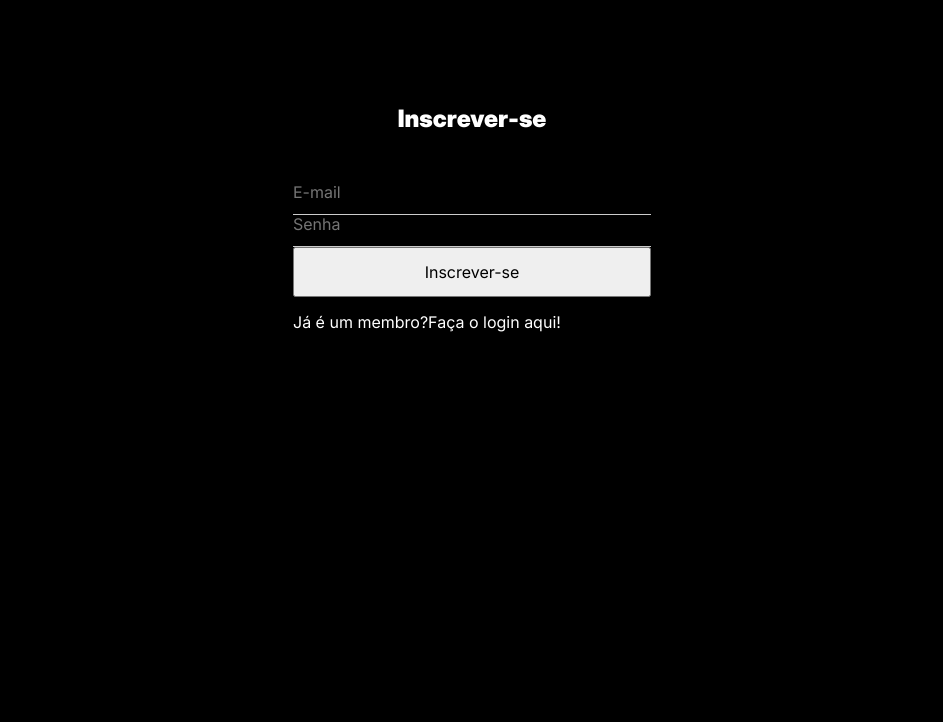
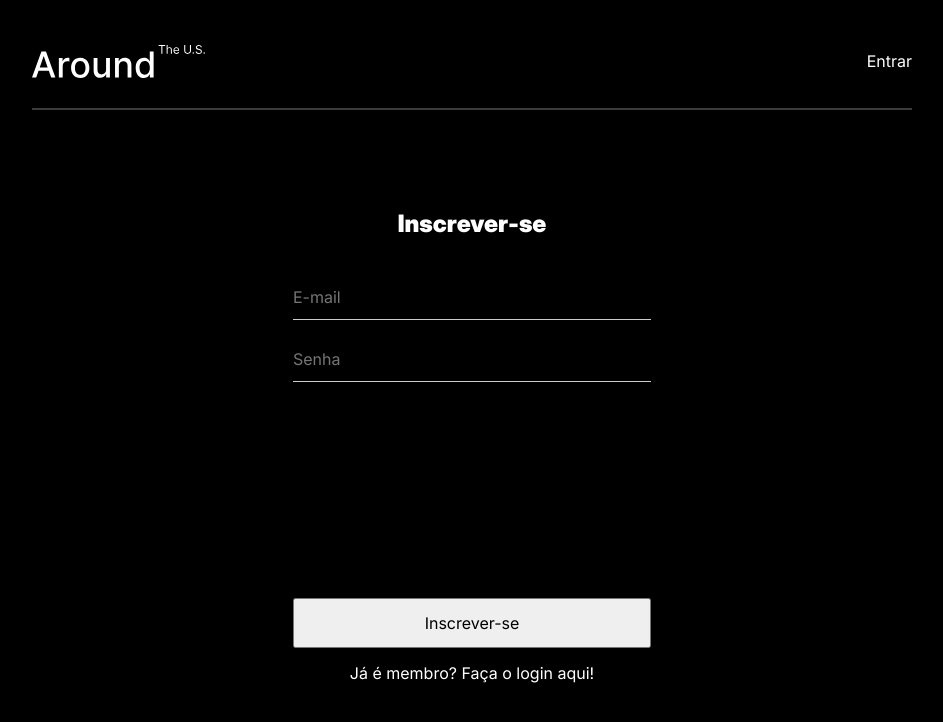
Before and after one commit to Lucas2907/web_project_around_auth, a React (Vite) app: page /signup in a window 1280 px wide. Shown: the top 722 px of the page, without its empty margins (168-1111 px from the left). Built offline with nearby package versions, Linux system fonts and the light colour scheme; no server answers.

Commit message:
✨: feat: add register page to the project

```diff
--- a/src/blocks/page.css
+++ b/src/blocks/page.css
@@ -4,7 +4,7 @@
   flex-direction: column;
   background-color: black;
   align-items: center;
-  height: 100vh;
+  min-height: 100vh;
   box-sizing: border-box;
   padding: 45px 200px 60px 200px;
 }
--- a/src/components/App.jsx
+++ b/src/components/App.jsx
@@ -213,7 +213,11 @@ function App() {
                   handleClosePopup,
                 }}
               >
-                <Header userEmail={userEmail} onSignOut={handleSignOut} />
+                <Header
+                  userEmail={userEmail}
+                  onSignOut={handleSignOut}
+                  children={"Sair"}
+                />
                 <Main
                   cards={cards}
                   onCardLike={handleCardLike}
--- a/src/components/Register/Register.jsx
+++ b/src/components/Register/Register.jsx
@@ -1,5 +1,6 @@
 import { React, useState } from "react";
 import { Link } from "react-router-dom";
+import Header from "../Header/Header";
 
 function Register({ onRegister }) {
   const [email, setEmail] = useState("");
@@ -11,40 +12,41 @@ function Register({ onRegister }) {
   };
 
   return (
+    <>
+      <Header children={"Entrar"} path={"/signin"} />
       <div className="auth">
         <form className="auth__form" onSubmit={handleSubmit}>
           <h2 className="auth__title">Inscrever-se</h2>
-
+          <div className="auth__inputs">
             <input
               className="auth__input"
               type="email"
               placeholder="E-mail"
               value={email}
-          onChange={(e) => setEmail(e.target.value)}
+              onChange={(evt) => setEmail(evt.target.value)}
               required
             />
-
             <input
               className="auth__input"
               type="password"
               placeholder="Senha"
               value={password}
-          onChange={(e) => setPassword(e.target.value)}
-          required
+              onChange={(evt) => setPassword(evt.target.value)}
             />
-
+          </div>
+          <div className="auth__actions">
             <button className="auth__submit" type="submit">
               Inscrever-se
             </button>
-
+          </div>
+        </form>
         <p className="auth__text">
-          Já é um membro?
           <Link to="/signin" className="auth__link">
-            Faça o login aqui!
+            Já é membro? Faça o login aqui!
           </Link>
         </p>
-      </form>
       </div>
+    </>
   );
 }
 
```
Lines whose indentation alone changed are shown as unchanged.
